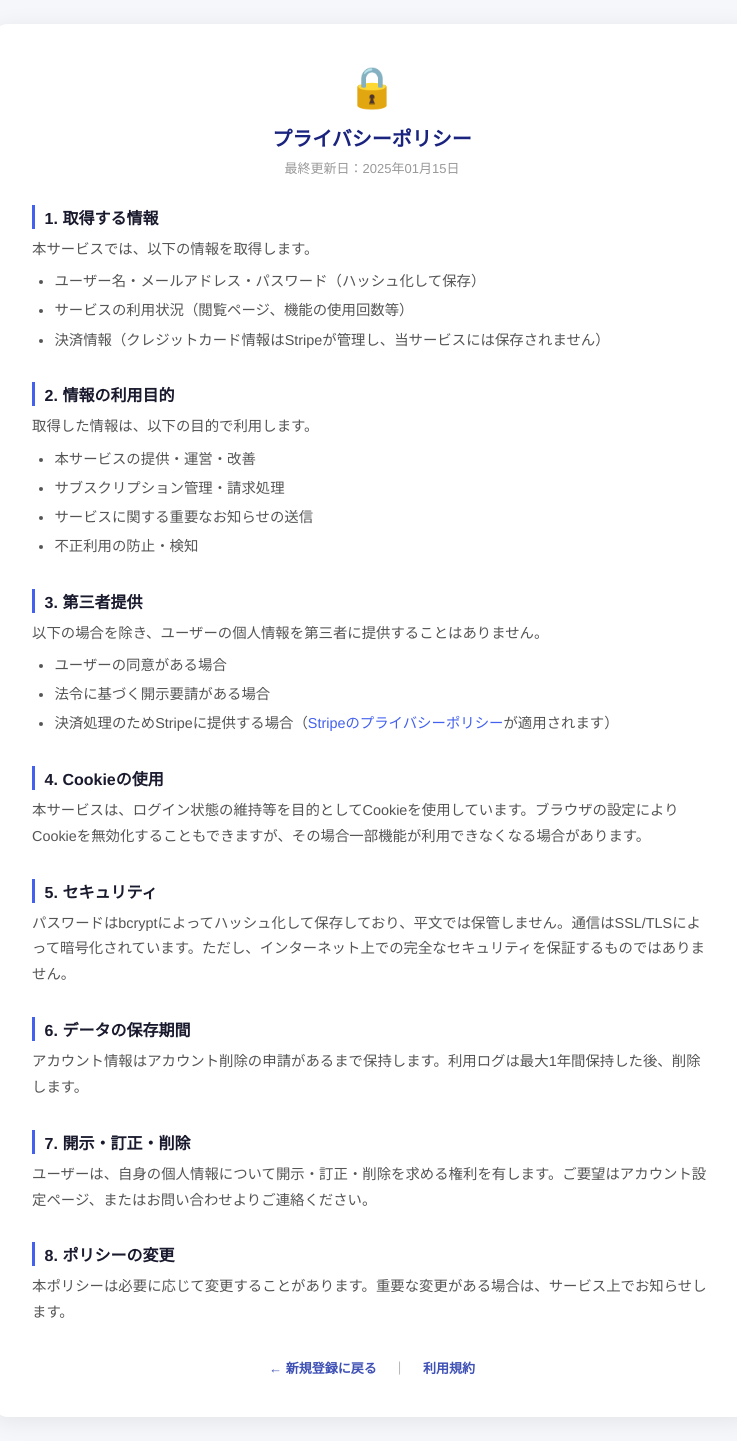
After one commit to fudosan-ibaraki/ibaraki-realestate, a Python web app: template flask_app/templates/privacy.html in a window 1280 px wide. The commit adds this page. Shown: the whole page, without its empty margins (268-1005 px from the left). Run offline with Jinja, Linux system fonts and the light colour scheme; the template is opened without the code that fills it: most values are stand-ins (such as "Sample title", 1, 10 or a date in 2020).

Commit message:
利用規約・プライバシーポリシーのルート追加、登録画面に同意チェックボックス追加

```diff
--- /dev/null
+++ b/flask_app/templates/privacy.html
@@ -0,0 +1,88 @@
+{% extends "base.html" %}
+{% block title %}プライバシーポリシー | 茨城県 不動産価格分析{% endblock %}
+
+{% block content %}
+<div class="auth-page">
+    <div class="auth-card" style="max-width: 760px; padding: 2.5rem;">
+        <div class="auth-header">
+            <div class="auth-logo">🔒</div>
+            <h1>プライバシーポリシー</h1>
+            <p>最終更新日：2025年{{ now.strftime('%m月%d日') if now else '01月01日' }}</p>
+        </div>
+
+        <div class="legal-body">
+            <section>
+                <h2>1. 取得する情報</h2>
+                <p>本サービスでは、以下の情報を取得します。</p>
+                <ul>
+                    <li>ユーザー名・メールアドレス・パスワード（ハッシュ化して保存）</li>
+                    <li>サービスの利用状況（閲覧ページ、機能の使用回数等）</li>
+                    <li>決済情報（クレジットカード情報はStripeが管理し、当サービスには保存されません）</li>
+                </ul>
+            </section>
+
+            <section>
+                <h2>2. 情報の利用目的</h2>
+                <p>取得した情報は、以下の目的で利用します。</p>
+                <ul>
+                    <li>本サービスの提供・運営・改善</li>
+                    <li>サブスクリプション管理・請求処理</li>
+                    <li>サービスに関する重要なお知らせの送信</li>
+                    <li>不正利用の防止・検知</li>
+                </ul>
+            </section>
+
+            <section>
+                <h2>3. 第三者提供</h2>
+                <p>以下の場合を除き、ユーザーの個人情報を第三者に提供することはありません。</p>
+                <ul>
+                    <li>ユーザーの同意がある場合</li>
+                    <li>法令に基づく開示要請がある場合</li>
+                    <li>決済処理のためStripeに提供する場合（<a href="https://stripe.com/jp/privacy" target="_blank" rel="noopener">Stripeのプライバシーポリシー</a>が適用されます）</li>
+                </ul>
+            </section>
+
+            <section>
+                <h2>4. Cookieの使用</h2>
+                <p>本サービスは、ログイン状態の維持等を目的としてCookieを使用しています。ブラウザの設定によりCookieを無効化することもできますが、その場合一部機能が利用できなくなる場合があります。</p>
+            </section>
+
+            <section>
+                <h2>5. セキュリティ</h2>
+                <p>パスワードはbcryptによってハッシュ化して保存しており、平文では保管しません。通信はSSL/TLSによって暗号化されています。ただし、インターネット上での完全なセキュリティを保証するものではありません。</p>
+            </section>
+
+            <section>
+                <h2>6. データの保存期間</h2>
+                <p>アカウント情報はアカウント削除の申請があるまで保持します。利用ログは最大1年間保持した後、削除します。</p>
+            </section>
+
+            <section>
+                <h2>7. 開示・訂正・削除</h2>
+                <p>ユーザーは、自身の個人情報について開示・訂正・削除を求める権利を有します。ご要望はアカウント設定ページ、またはお問い合わせよりご連絡ください。</p>
+            </section>
+
+            <section>
+                <h2>8. ポリシーの変更</h2>
+                <p>本ポリシーは必要に応じて変更することがあります。重要な変更がある場合は、サービス上でお知らせします。</p>
+            </section>
+        </div>
+
+        <div class="auth-footer" style="margin-top: 2rem;">
+            <a href="{{ url_for('register') }}">← 新規登録に戻る</a>
+            　｜
+            <a href="{{ url_for('terms') }}">利用規約</a>
+        </div>
+    </div>
+</div>
+
+<style>
+.legal-body { text-align: left; margin-top: 1.5rem; }
+.legal-body section { margin-bottom: 1.8rem; }
+.legal-body h2 { font-size: 1rem; font-weight: 700; margin-bottom: 0.5rem; color: var(--text-primary, #1a1a2e); border-left: 3px solid var(--accent, #4361ee); padding-left: 0.6rem; }
+.legal-body p { font-size: 0.9rem; line-height: 1.8; color: var(--text-secondary, #555); }
+.legal-body ul { font-size: 0.9rem; line-height: 1.8; color: var(--text-secondary, #555); padding-left: 1.4rem; margin-top: 0.4rem; }
+.legal-body li { margin-bottom: 0.2rem; }
+.legal-body a { color: var(--accent, #4361ee); }
+</style>
+{% endblock %}
```
Also changed, not shown: flask_app/app.py (+12 -0 lines), flask_app/templates/register.html (+13 -0 lines), flask_app/templates/terms.html (added, +84 -0 lines).
